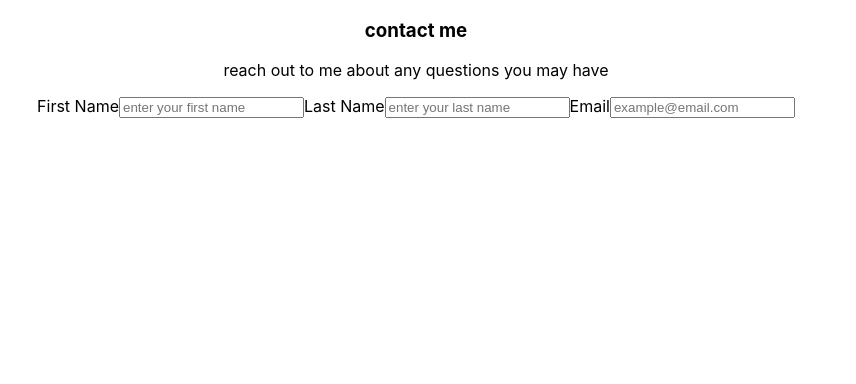
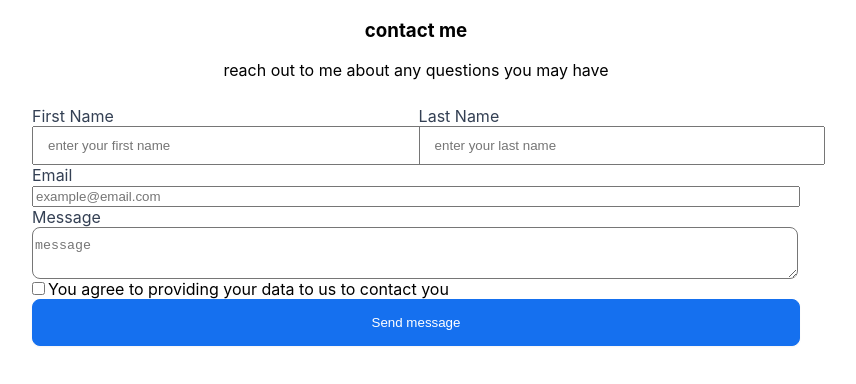
Before and after one commit to eyesaidyo/my-profile-hng, a React (Create React App) app: page /contact in a window 1280 px wide. Shown: the top 384 px of the page, without its empty margins (224-1080 px from the left). Built offline with nearby package versions, Linux system fonts and the light colour scheme.

Commit message:
feat: styled submit button

```diff
--- a/src/App.css
+++ b/src/App.css
@@ -72,4 +72,88 @@ footer {
   #ft-text {
     font-size: 0.5rem;
   }
+
+
+
 }
+.input-lbl{
+  display: block;
+  text-align: left;
+  color: #344054;
+}
+
+.contact-form{
+  display: flex;
+  justify-content: center;
+  flex-direction: column;
+  /* border: 2px solid red;   */
+  padding: 10px 20%;
+}
+#last_name{
+  display: inline;
+  width: 99%;
+  padding:10px 14px;
+  margin-right:auto;
+}
+#first_name{
+  display:inline;
+  width: 99%;
+  margin-left: 0;
+  margin-right:12px;
+  padding:10px 14px;
+}
+.btn__submit{
+  background: #1570EF;
+  box-shadow: 0px 1px 2px rgba(16, 24, 40, 0.05);
+  border: 1px solid #1570EF;
+  border-radius: 8px;
+  padding:15px;
+  color:#ffff;
+}
+.names{
+  /* border: 2px solid blue; */
+  display: flex;
+  flex-direction: row;
+  gap: 8px;
+
+
+}
+#email{
+  width:99%;
+}
+.lbl{
+  display:block;
+  text-align: left;
+  color: #344054;
+}
+.name-item{
+  width:49.3%;
+
+  /* border: 3px solid yellow; */
+}
+.checkbox{
+  text-align: left;
+  /* border: 4px solid pink; */
+}
+#agree{
+  margin-left: 0;
+}
+@media (max-width: 500px) {
+  .name-item{
+    width:99%;
+
+  }
+   .names{
+    display: flex;
+    flex-direction: column;
+  }
+  #email{
+    width:98%;
+  }
+}
+#message{
+  width: 99%;
+  padding-top: 10px;
+  padding-bottom: 10px;
+  border-radius:8px;
+}
--- a/src/ContactMe.jsx
+++ b/src/ContactMe.jsx
@@ -1,15 +1,36 @@
-const ContactMe=()=>{
+const ContactMe = () => {
   return (
     <div className="contact-page">
       <h3>contact me</h3>
       <p>reach out to me about any questions you may have</p>
       <form className="contact-form">
-    <label for='first_name'>First Name</label>
-    <input  type='text' placeholder="enter your first name" id="first_name" name="first_name"></input>
-    <label for='last_name'>Last Name</label>
+        <div className="names">
+          <div className="name-item">
+            <label className="lbl" for='first_name'>First Name</label>
+            <input type='text' placeholder="enter your first name"
+              id="first_name" name="first_name"></input>
+          </div>
+
+
+          <div className="name-item">
+            <label className="lbl" for='last_name'>Last Name</label>
             <input type='text' placeholder="enter your last name" id="last_name" name='last_name' ></input>
-    <label for='email'>Email</label>
+          </div>
+
+        </div>
+        <div>
+          <label className="input-lbl" for='email'>Email</label>
           <input type='email' placeholder="example@email.com" id="email" name='email' ></input>
+        </div>
+        <label className="input-lbl" for='message'>Message</label>
+        <textarea placeholder='message' id="message" name="message">
+        </textarea>
+        <div className='checkbox'>
+          <input type='checkbox' id='agree' name='agree'></input>
+          <label for='agree'>You agree to providing your data to us to contact you</label>
+        </div>
+
+        <button className="btn__submit">Send message</button>
       </form>
     </div>
   )
```
Lines whose indentation alone changed are shown as unchanged.
